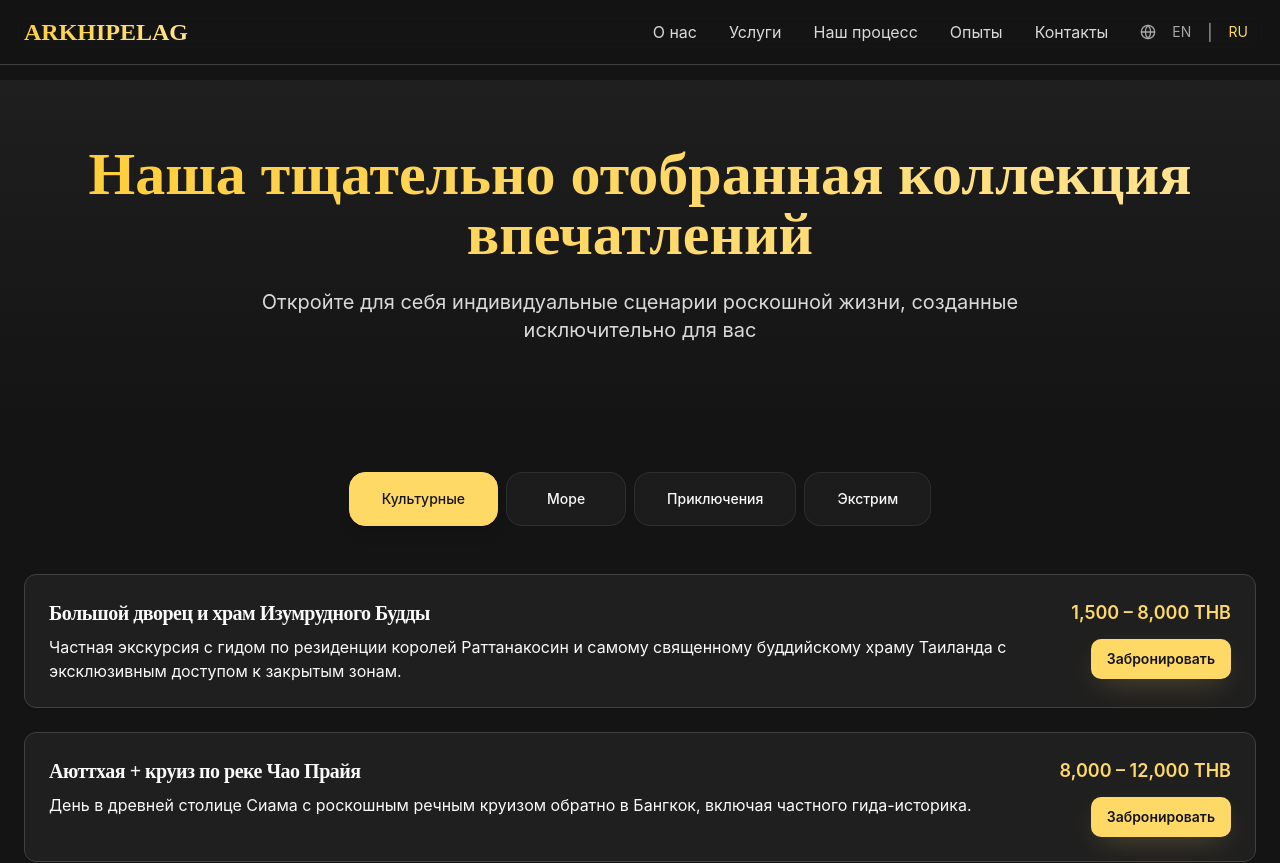
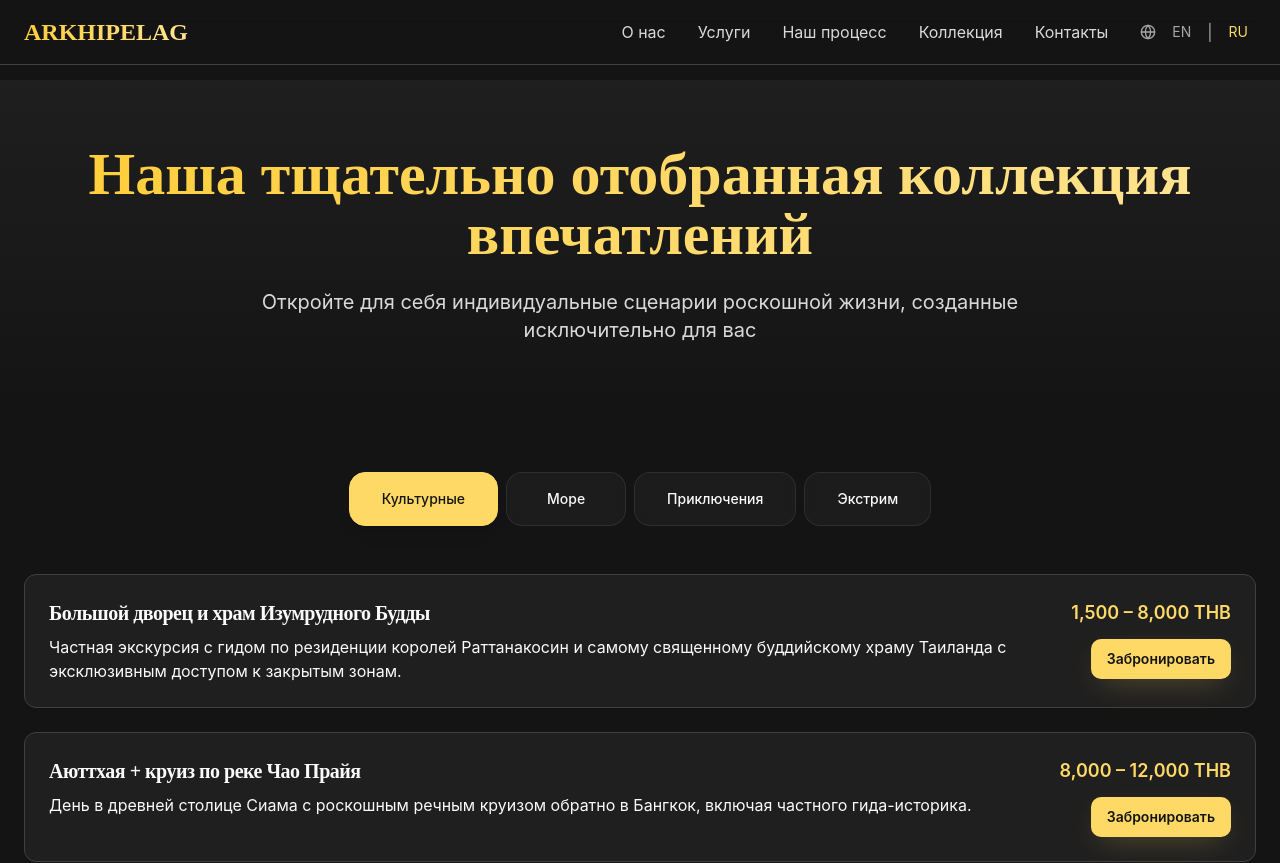
Before and after one commit to glebaanat-beep/arkhipelag-landing, a React (Vite) app: page /experiences-catalog in a window 1280 px wide. Shown: the top 863 px of the page. Built offline with nearby package versions, Linux system fonts and the light colour scheme.

Commit message:
Update tab name translation

```diff
--- a/src/contexts/LanguageContext.tsx
+++ b/src/contexts/LanguageContext.tsx
@@ -19,7 +19,7 @@ const translations: Translations = {
     'nav.about': 'About Us',
     'nav.services': 'Services',
     'nav.process': 'Our Process',
-    'nav.experiences': 'Experiences',
+    'nav.experiences': 'Collection',
     'nav.contact': 'Contact',
 
     // Hero Section
@@ -283,7 +283,7 @@ const translations: Translations = {
     'nav.about': 'О нас',
     'nav.services': 'Услуги',
     'nav.process': 'Наш процесс',
-    'nav.experiences': 'Опыты',
+    'nav.experiences': 'Коллекция',
     'nav.contact': 'Контакты',
 
     // Hero Section
```
